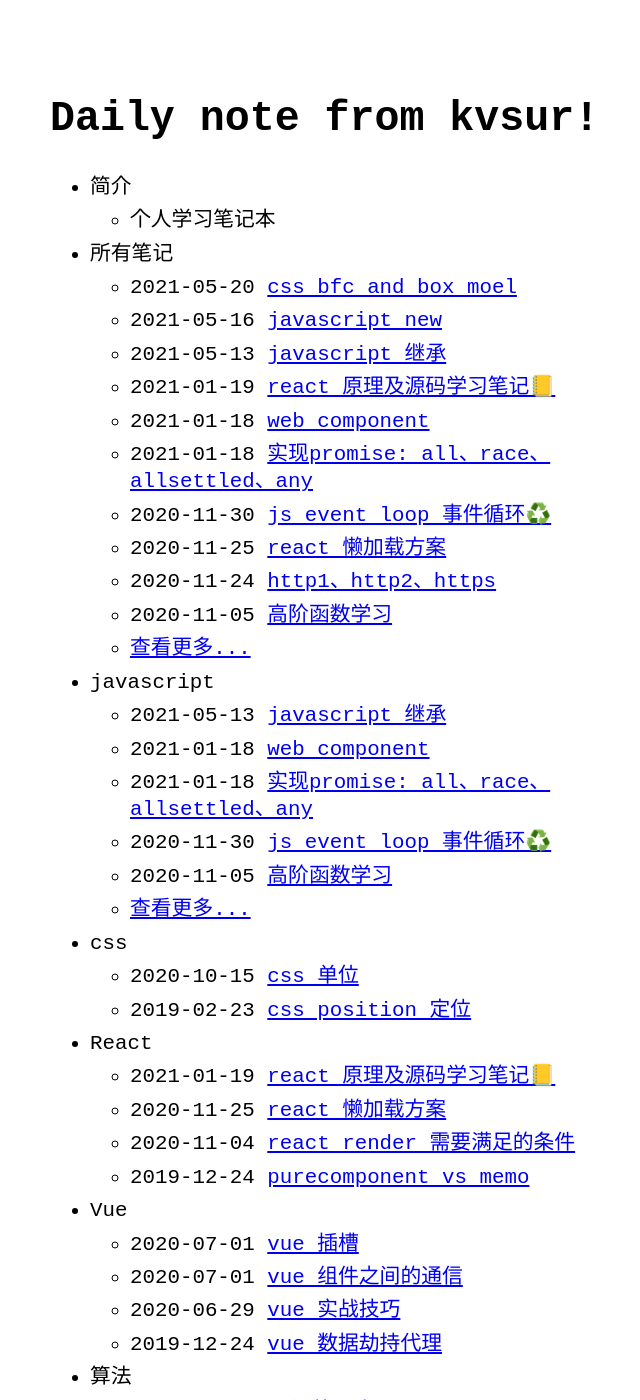
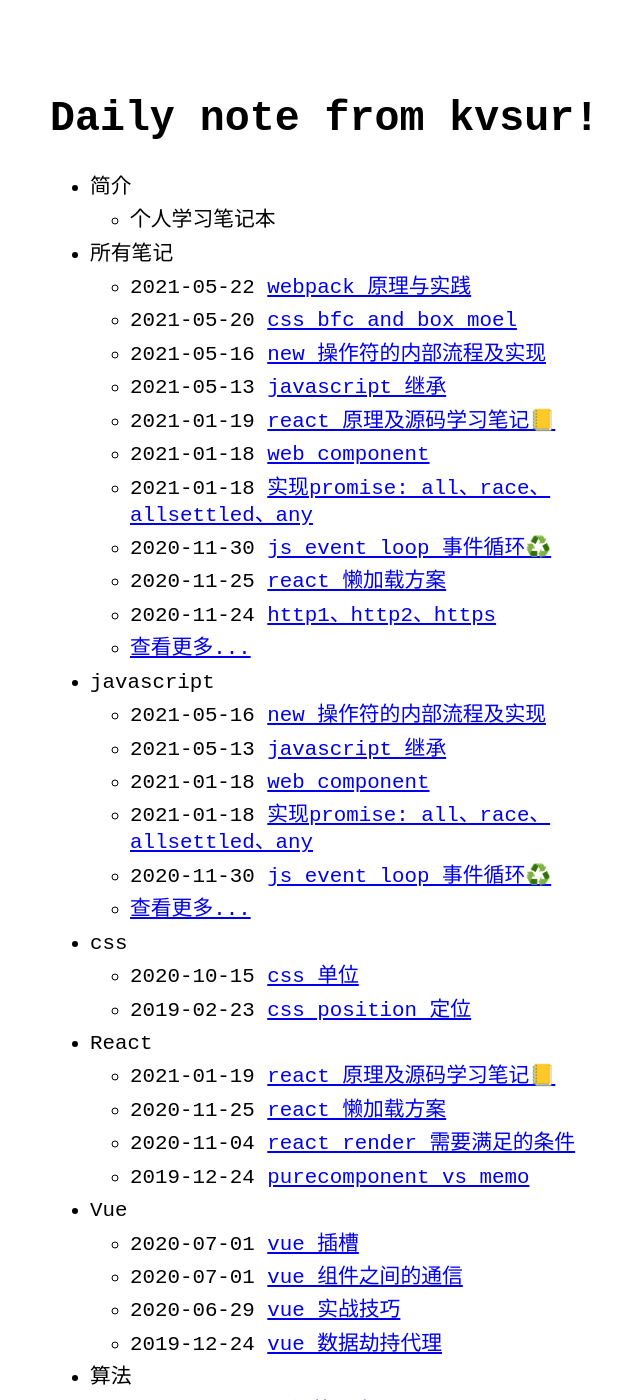
Before and after one commit to kvsur/kvsur.github.io, a Jekyll site: the page built from index.md, in a window 1280 px wide and 1400 px high. Shown: the whole window, without its empty margins (270-910 px from the left). Built offline with Jekyll 4.4.1, drawn with Linux system fonts in a browser that asks for light colours; some of the changed lines change nothing that is shown.

Commit message:
Add webpack posts

````diff
--- a/_posts/2021-05-16-javascript-new.md
+++ b/_posts/2021-05-16-javascript-new.md
@@ -1,3 +1,9 @@
+---
+layout: post
+title: "new 操作符的内部流程及实现"
+category: javascript
+---
+
 使用new 调用类的构造函数会执行如下的操作：
 1. 在内存中创建一个对象;
 2. 这个对象内部的[[Protoptype]]指针被赋值为构造函数的prototype（原型）属性;
@@ -7,8 +13,11 @@
 
 ```js
 function newOperation(Constructor, ...args) {
-    const instance = Object.create(null);
+    // const instance = Object.create(Constructor.prototype); // 设置[[Prototype]]的方式之一
 
+    const instance = {};
+
+    // instance.__proto__ = Constructor.prototype; // 设置[[Prototype]]的方式之一
     Object.setPrototypeOf(instance, Constructor.prototype);
 
     const result = Constructor.call(instance, ...args);
--- /dev/null
+++ b/_posts/2021-05-22-webpack-principle-practice.md
@@ -0,0 +1,122 @@
+---
+layout: post
+title: "webpack 原理与实践"
+category: webpack
+---
+
+### webpack 解决了什么问题？
+
+想要知道webpack 究竟解决了什么问题，首先需要需要了解下在前端实现模块化的几个重要的阶段：
+- 文件划分方式： 直接通过script标签引入文件的方式，将模块直接暴露在全局中，让模块间相互调用；带来了全局污染、无私有空间、易命名冲突、依赖关系无法管理等问题；
+- 命名空间方式：这种方式规定每个模块只暴露一个全局对象，与之相关的成员都挂在到这个全局对象中；命名空间虽然解决了命名冲突问题，但是其他问题依然存在；
+- IIFE（Immediately-Invoked Function Expression）立即执行函数表达式：这种方式为模块提供了私有空间，每一个模块都放在一个立即执行函数所形成的私有作用域中，对于需要暴露给外部的成员，通过挂在到全局对象的方式实现；这种利用闭包机制的方式，很好的解决了全局污染和命名冲突的问题；对于依赖关系，可以通过参数作为依赖声明使用，是的模块间的依赖关系变得更加明显；
+
+以上几种方式在早期开发过程中很好的解决了模块化中遇到的很多问题，但是仍然存在一些未得到解决的问题，其中最为明显的就是：模块的加载，上面的方式都是通过script标签直接加载；
+更为理想的方式应该是在页面的中引入一个JS入口文件，其余用的模块通过代码进行控制，按需加载进来使用；
+
+结合以上的点，现在对应的需求就是两点：
+1. 一个统一的模块化标准规范
+2. 一个可以自动加载模块的基础库（工具）
+
+理一理早期的模块化规范集合：
+1. CommonJS 规范，Nodejs的模块管理实现了CommonJs规范：module.exports 导出，require载入模块
+2. CommonJs 规范不适用于浏览器环境，因为浏览器中的模块加载都是异步，所以就有了 AMD(Asynchronous Module Definition) 规范：Require.js 实现了此规范，通过define定义模块，define有两个参数，第一个是一个需要的依赖的数组，第二个参数是一个函数，函数的入参就是依赖的模块，导出的时候使用return方式；还有一个require函数，其作用只用于加载模块，通过动态创建script的方式加载；require.js也兼容了CommonJs规范，所有模块都通过 define定义，只有一个函数参数，函数入参为(require, exports, module)
+3. CMD规范：Sea.js(淘宝开发)实现了这个规范
+4. 最新的ES Modules 规范
+
+随着模块化思想的引入实现和使用，有出现了一些新的问题：
+- 兼容性问题，例如Es Modules 一些旧版本浏览器并不支持，还有一个其他的新的API 特性等
+- 模块化划分文件过多，增加了很多http 请求，影响性能
+- 文件类型的增加，出了js文件之外，html css image media font 等文件也需要模块化加载
+
+以上的这些问题，刚好迎合了模块打包工具出现的契机，进而推动Webpack，Parcel，Rollup这类模块打包工具的产生；
+
+
+### Webpack 打包结果bundle 分析
+
+```javascript
+// 是一个IIFE
+
+(function (modules /** 所有的模块 */) { // webpack 启动器
+  // 模块缓存
+  var installedModules = {};
+
+  // require加载函数
+  function __webpack_require__(moduleId) {
+
+    // 检查需要加载模块是否已加载过
+    if (installedModules[moduleId]) {
+      return installedModules[moduleId].exports;
+
+    }
+    // 创建一个新的模块并加其加入缓存中
+    var module = installedModules[moduleId] = {
+      i: moduleId,
+      l: false,
+      exports: {}
+
+    };
+
+    // 执行模块，指定执行的上下文为模块的exports对象
+    modules[moduleId].call(module.exports, module, module.exports, __webpack_require__);
+
+    // 重置module的是否已加载Flag 为true
+    module.l = true;
+
+    // 返回module的exports对象
+    return module.exports;
+
+  }
+    // ... 省略不必要的部分
+
+  // 加载入口文件
+  return __webpack_require__(__webpack_require__.s = "./src/index.js");
+
+})
+  /************************************************************************/
+  ({
+
+/***/ "./src/index.js":
+/***/ (function (module, __webpack_exports__, __webpack_require__) {
+
+        "use strict";
+        __webpack_require__.r(__webpack_exports__);
+/* harmony import */ var _info_js__WEBPACK_IMPORTED_MODULE_0__ = __webpack_require__(/*! ./info.js */ "./src/info.js");
+
+        console.log(_info_js__WEBPACK_IMPORTED_MODULE_0__["default"]);
+
+        /***/
+      }),
+  });
+```
+
+### 通过Loader 实现特殊资源的加载
+Webpack 想要实现的是整个前端项目的模块化，相中各种资源（样式，Media，Image），换句话说就是webpack 不仅仅打包js模块，在webpack 所有的文件都可以是模块；
+Webpack 是不同类型资源模块加载的核心就是Loader；
+
+那么如何开发一个Loader呢？ 每一个Loader 都需要导出一个函数，函数入参就是加载到的文件内容，输出就是加工过后的内容；
+
+```javascript
+// 写一个Markdonw-Loader markdown-loader.js
+const marked = require('marked');
+module.exports = source => {
+    const html = marked(source);
+    // Webpack 加载资源的时候 Loader 的指定就像一个管道，执行顺序是从右到左，从下到上，webpack 规定 最后一个Loader的返回一定是一段可执行的js代码
+    const code = `module.exports = ${JSON.stringify(html)}`;
+
+    return code;
+}
+
+// 如果上一部marddown-loader 直接放回 html 字符串，webpack就无法解析，这个时候可以借助其他loader进行处理，比如使用 html-loader
+
+config = {
+    module: {
+        rules: [
+            {
+                test: /\.md$/,
+                use: ['html-loader', './markdown-loader']
+            }
+        ]
+    }
+}
+```
````
